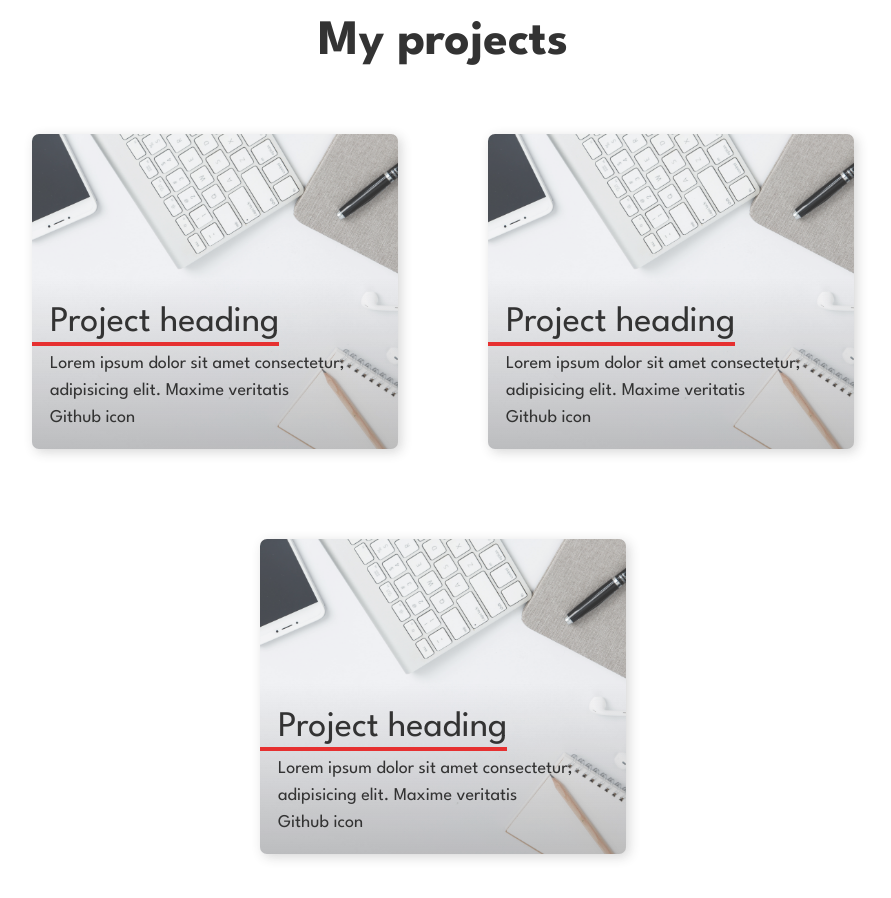
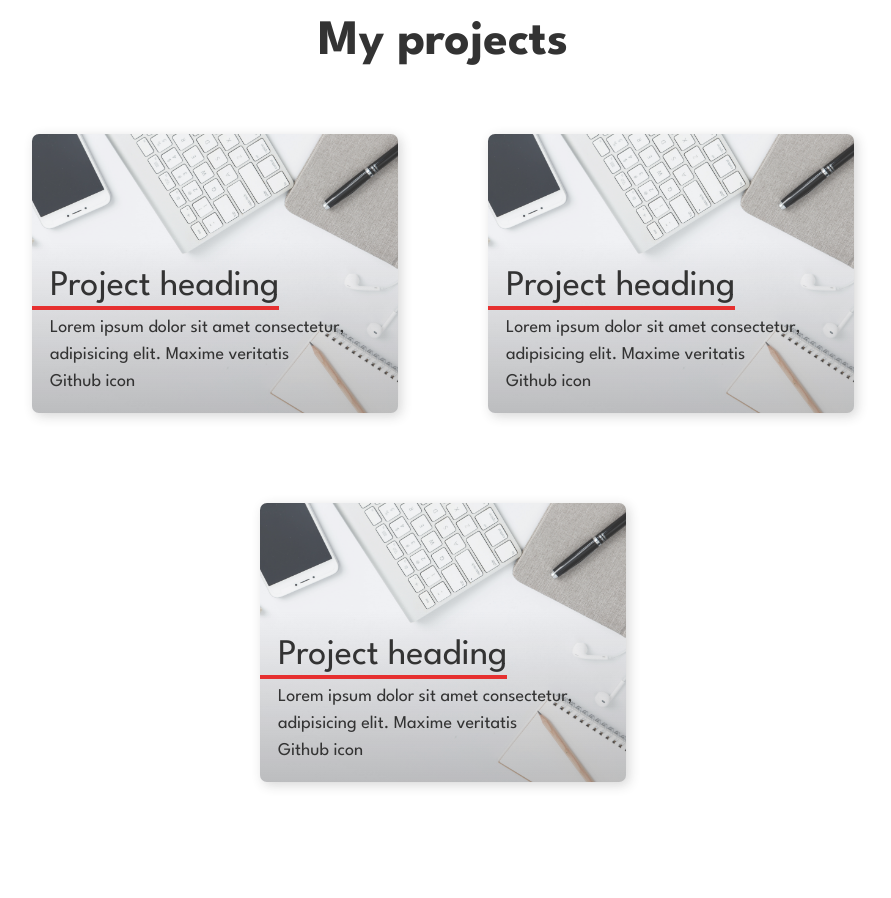
Before and after one commit to GodswillEdet/portfolio-blog, a Next.js app: page / in a window 1280 px wide. Shown: the part 1220-2118 px from the top of the page, without its empty margins (197-1088 px from the left). After the commit the page ends 2056 px from the top, so only its background shows below. Built offline with nearby package versions, Linux system fonts and the light colour scheme.

Commit message:
Touch up on card padding

```diff
--- a/src/components/Projects/ProjectItem/ProjectItem.module.scss
+++ b/src/components/Projects/ProjectItem/ProjectItem.module.scss
@@ -4,7 +4,7 @@
 .card {
   max-width: 35ch;
   min-width: 27ch;
-  padding: 8em 0 0;
+  padding: 6em 0 0;
   box-shadow: 3px 3px 12px rgba(#333, 0.2);
   border-radius: 7px;
   position: relative;
```
